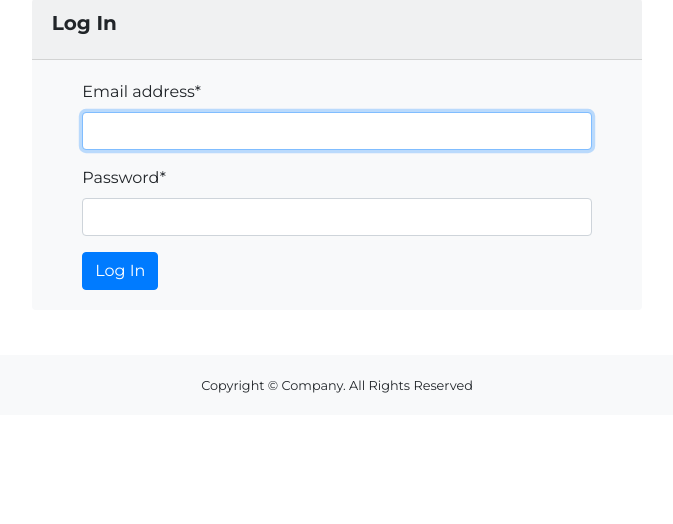
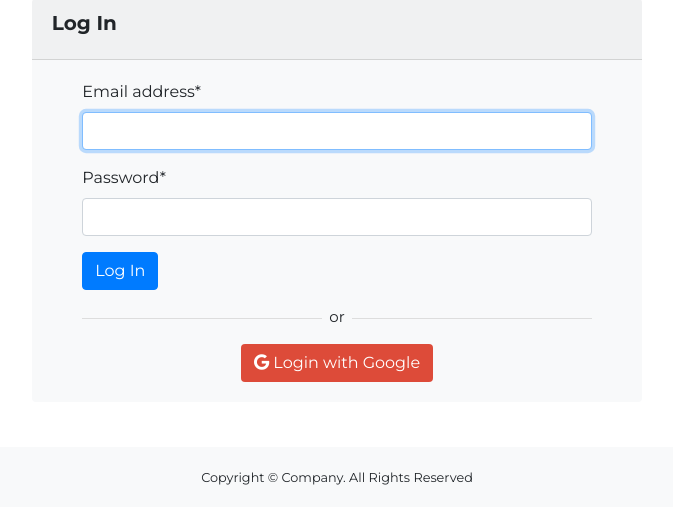
Before and after one commit to djx-hack/hackathon-starter-django, a Django app: page /users/accounts/login/ in a window 1280 px wide. Shown: the part 111-635 px from the top of the page, without its empty margins (303-976 px from the left). Run offline with Django 3.2, Linux system fonts and the light colour scheme; some libraries are stand-ins or nearby versions.

Commit message:
add login with google

```diff
--- a/users/static/users/style.css
+++ b/users/static/users/style.css
@@ -16,3 +16,45 @@
 .success_msg a {
 	margin-left: 10px;
 }
+
+.divider-text {
+    position: relative;
+    text-align: center;
+    margin-top: 15px;
+    margin-bottom: 15px;
+}
+.divider-text span {
+    padding: 7px;
+    font-size: 15px;
+    position: relative;
+    z-index: 2;
+}
+.divider-text:after {
+    content: "";
+    position: absolute;
+    width: 100%;
+    border-bottom: 1px solid #ddd;
+    top: 55%;
+    left: 0;
+    z-index: 1;
+}
+
+.google {
+  background-color: #dd4b39;
+}
+
+.google:hover{
+	background-color: #cd3623;
+}
+
+.social_login{
+	text-align: center;
+}
+
+.social_login a{
+	color: white;
+}
+
+.social_login a:hover{
+	color: white;
+}
--- a/users/templates/registration/login.html
+++ b/users/templates/registration/login.html
@@ -1,6 +1,7 @@
 {% extends 'core/base.html' %}
 {% load crispy_forms_tags %}
 {% load static %}
+{% load socialaccount %}
 
 {% block title %} Login {% endblock %}
 
@@ -25,9 +26,18 @@
 				    <button type="submit" class="btn btn-primary">Log In</button>
 
 				</form>
+
+				<p class="divider-text">
+			        <span class="bg-light">or</span>
+			    </p>
+
+				<div class="social_login">
+			        <a href="{% provider_login_url 'google' %}" class="google btn">
+			          <i class="fab fa-google"></i> Login with Google
+			        </a>
+			    </div>
 	  		</div>
 		</div>
 	</div>
 
-
 {% endblock %}
--- a/users/urls.py
+++ b/users/urls.py
@@ -27,4 +27,5 @@ urlpatterns = [
         ),
         name='password_change'
     ),
+    path('accounts/', include('allauth.urls')),
 ]
```
Also changed, not shown: hackathon/settings.py (+20 -1 lines).
